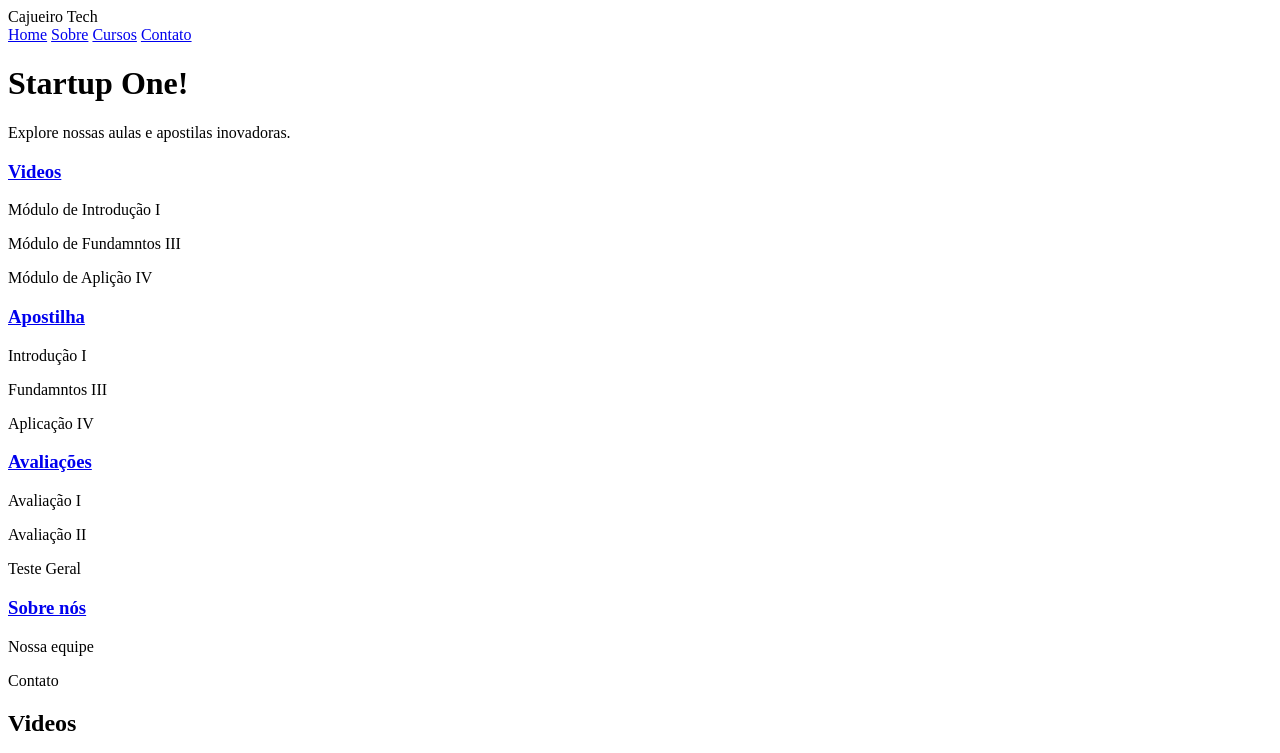
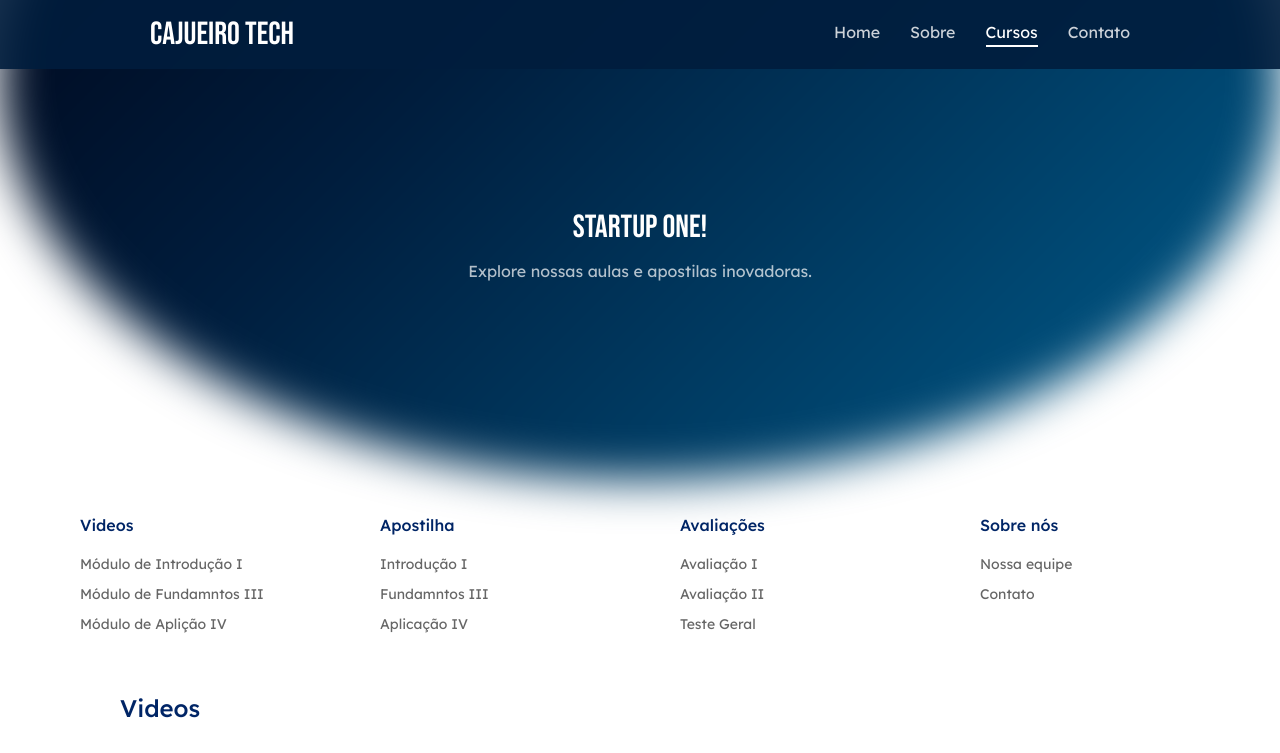
Before and after one commit to salada096/Celso-atividade, a plain HTML site: page startupone.html in a window 1280 px wide. Shown: the top 753 px of the page. Drawn offline with Linux system fonts and the light colour scheme; grey boxes are pictures that could not be loaded.

Commit message:
Update startupone.html

```diff
--- a/startupone.html
+++ b/startupone.html
@@ -4,7 +4,7 @@
     <meta charset="UTF-8">
     <meta name="viewport" content="width=device-width, initial-scale=1.0">
     <title>Startup One</title>
-    <link rel="stylesheet" href="stratupone.css">
+    <link rel="stylesheet" href="startupone.css">
 </head>
 <body>
 
```
